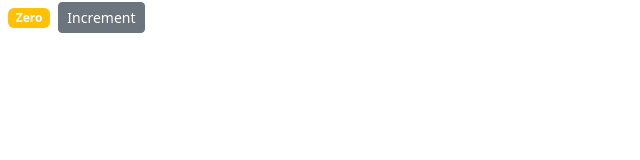
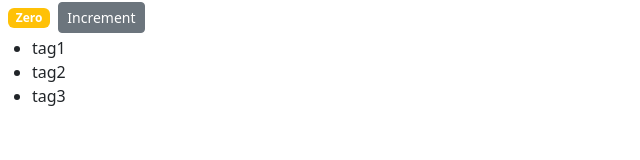
Before and after one commit to julianmedwards/react-crash-course, a React (Create React App) app in the folder counter-app/: page / in a window 1280 px wide. Shown: the top 160 px of the page, without its empty margins (0-640 px from the left). Built offline with nearby package versions, Linux system fonts and the light colour scheme.

Commit message:
Dynamically rendering lists.

```diff
--- a/counter-app/src/components/counter.jsx
+++ b/counter-app/src/components/counter.jsx
@@ -3,6 +3,7 @@
 class Counter extends Component {
     state = {
         count: 0,
+        tags: ['tag1', 'tag2', 'tag3'],
     }
     render() {
         return (
@@ -11,6 +12,11 @@
                     {this.formatCount()}
                 </span>
                 <button className="btn btn-secondary btn-sm">Increment</button>
+                <ul>
+                    {this.state.tags.map((tag) => (
+                        <li key={tag}>{tag}</li>
+                    ))}
+                </ul>
             </React.Fragment>
         )
     }
```
